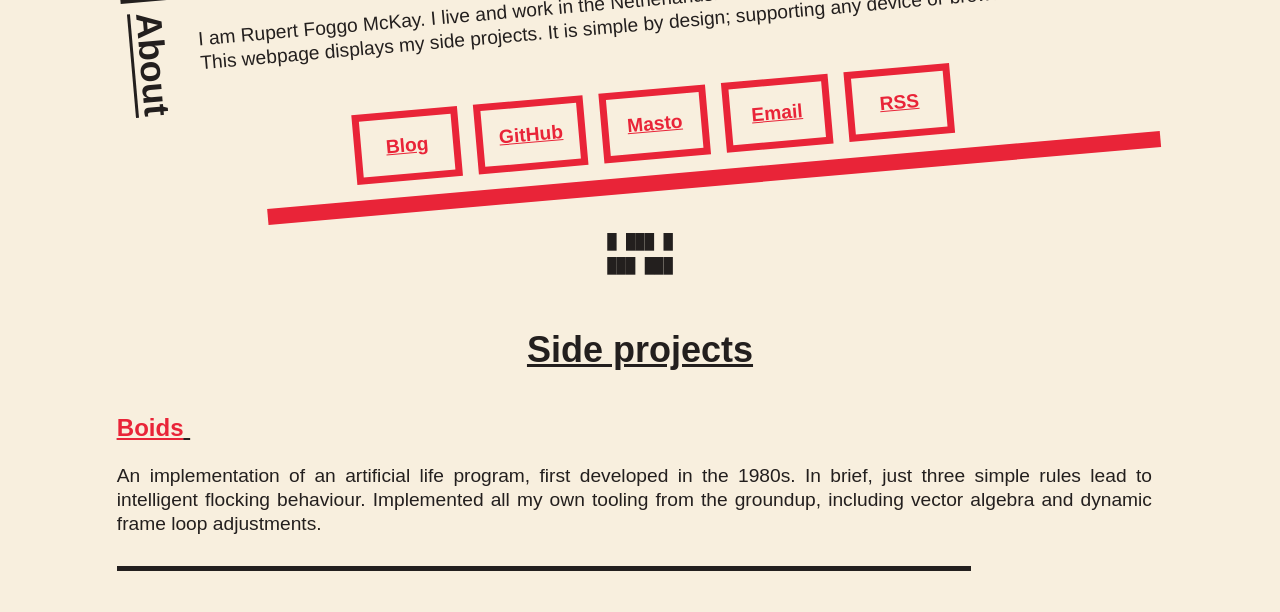
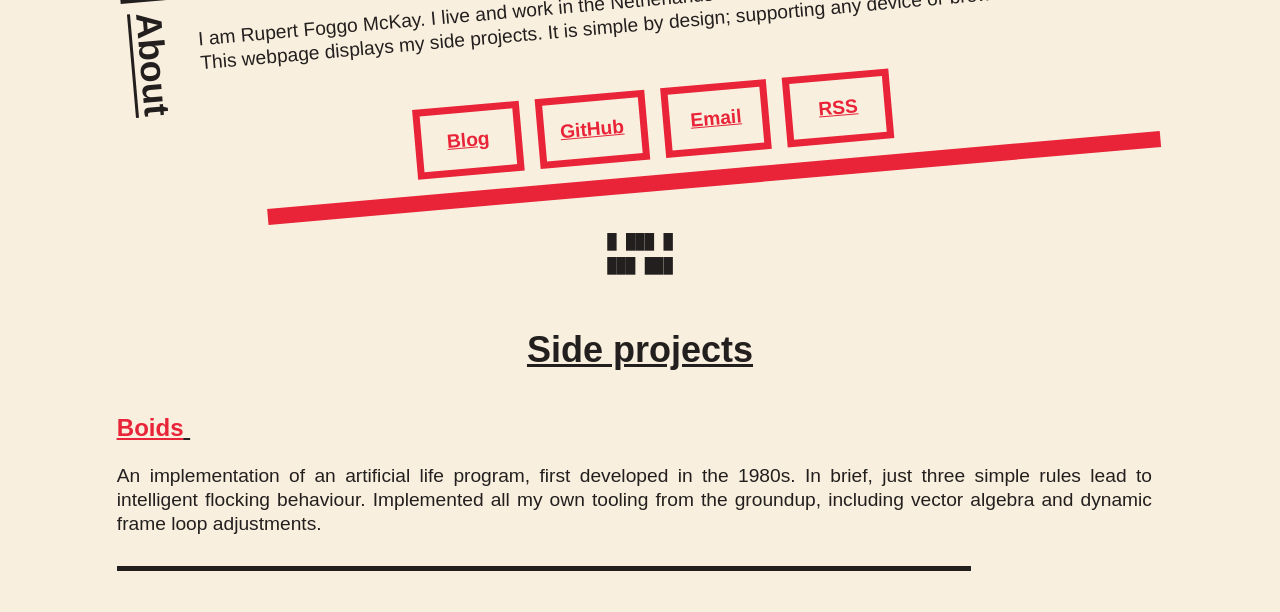
Before and after one commit to fildon/fildon.github.io, an Eleventy site: page src/index.html in a window 1280 px wide. Shown: the part 188-800 px from the top of the page. Built offline with nearby package versions, Linux system fonts and the light colour scheme; Eleventy itself is replaced by a stand-in of ours; code samples lack their colours; files that its build step writes are made by us from their sources.

Commit message:
Remove mastodon account link

```diff
--- a/src/index.html
+++ b/src/index.html
@@ -64,7 +64,6 @@
 			<address>
 				<a href="./blog/">Blog</a>
 				<a href="https://github.com/fildon/">GitHub</a>
-				<a rel="me" href="https://strangeobject.space/@fildon">Masto</a>
 				<a href="mailto:rupert@rupertmckay.com">Email</a>
 				<a href="./feed.xml">RSS</a>
 			</address>
```
